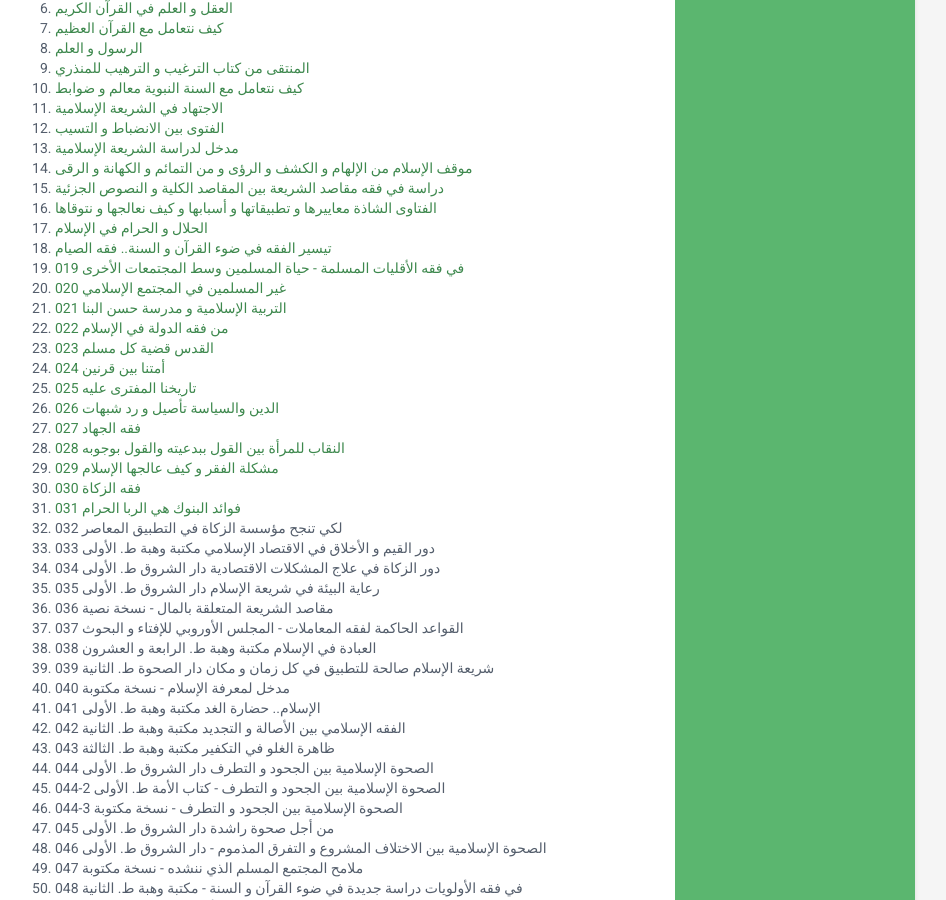
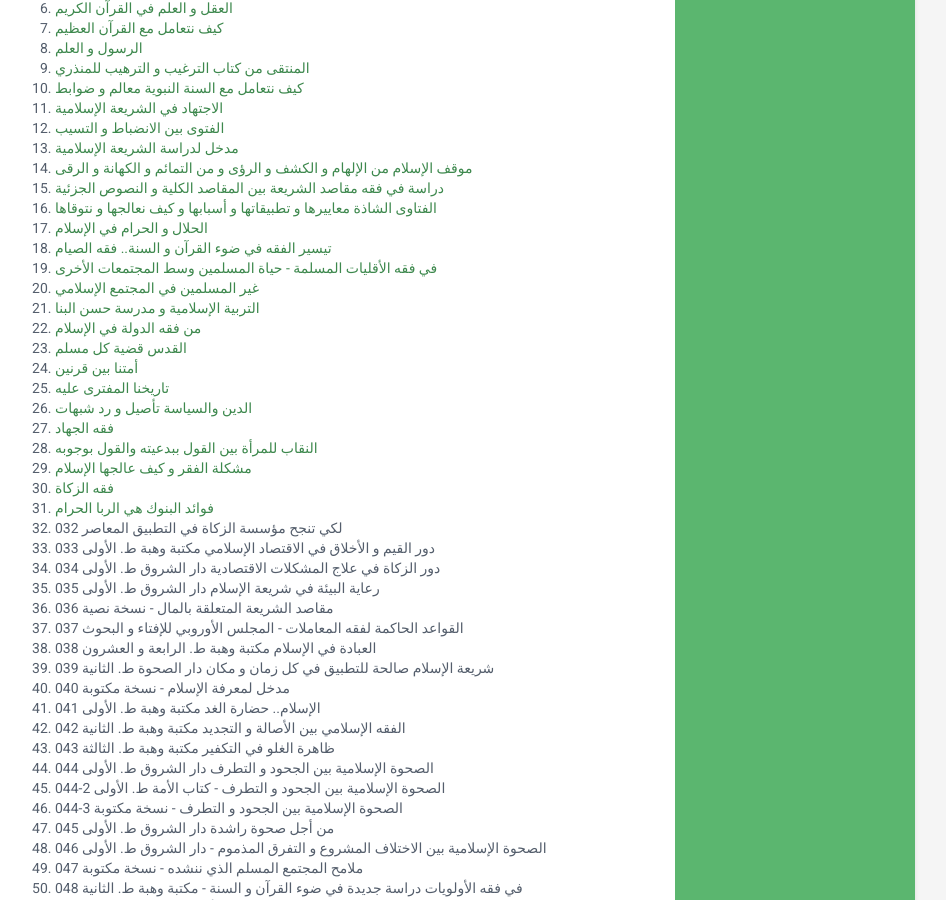
Before and after one commit to qaradawi/qaradawi.github.io, a Jekyll site: the page built from index.html, in a window 1280 px wide and 900 px high, scrolled down 587 px. Shown: the whole window, without its empty margins (205-1151 px from the left). Built offline with Jekyll 4.4.1, drawn with Linux system fonts in a browser that asks for light colours.

Commit message:
Update projects.html

```diff
--- a/_includes/projects.html
+++ b/_includes/projects.html
@@ -40,31 +40,31 @@
 </a></li><li><a href="018">
  تيسير الفقه في ضوء القرآن و السنة.. فقه الصيام
 </a></li><li><a href="019">
-019 في فقه الأقليات المسلمة - حياة المسلمين وسط المجتمعات الأخرى
+ في فقه الأقليات المسلمة - حياة المسلمين وسط المجتمعات الأخرى
 </a></li><li><a href="020">
-020 غير المسلمين في المجتمع الإسلامي
+ غير المسلمين في المجتمع الإسلامي
 </a></li><li><a href="021">
-021 التربية الإسلامية و مدرسة حسن البنا
+ التربية الإسلامية و مدرسة حسن البنا
 </a></li><li><a href="022">
-022 من فقه الدولة في الإسلام
+ من فقه الدولة في الإسلام
 </a></li><li><a href="023">
-023 القدس قضية كل مسلم
+ القدس قضية كل مسلم
 </a></li><li><a href="024">
-024 أمتنا بين قرنين
+ أمتنا بين قرنين
 </a></li><li><a href="025">
-025 تاريخنا المفترى عليه
+ تاريخنا المفترى عليه
 </a></li><li><a href="026">
-026 الدين والسياسة تأصيل و رد شبهات
+ الدين والسياسة تأصيل و رد شبهات
 </a></li><li><a href="027">
-027 فقه الجهاد
+ فقه الجهاد
 </a></li><li><a href="028">
-028 النقاب للمرأة بين القول ببدعيته والقول بوجوبه
+ النقاب للمرأة بين القول ببدعيته والقول بوجوبه
 </a></li><li><a href="029">
-029 مشكلة الفقر و كيف عالجها الإسلام
+ مشكلة الفقر و كيف عالجها الإسلام
 </a></li><li><a href="030">
-030 فقه الزكاة
+ فقه الزكاة
 </a></li><li><a href="031">
-031 فوائد البنوك هي الربا الحرام
+ فوائد البنوك هي الربا الحرام
 </a></li><li>
 032 لكي تنجح مؤسسة الزكاة في التطبيق المعاصر
 </a></li><li>
```
